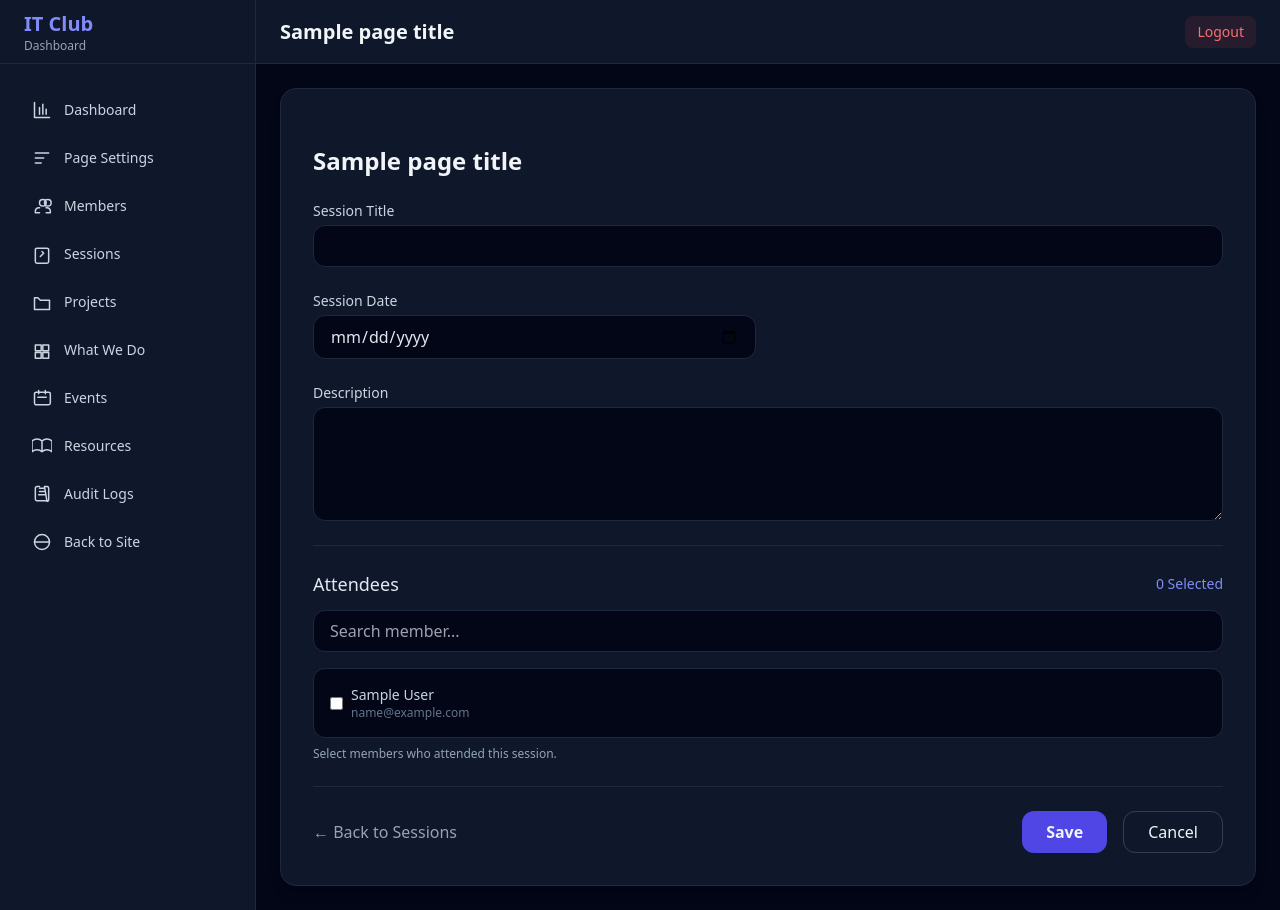
After one commit to akalmannakarmi/it-club-website, a Django app: template templates/dashboard/session/form.html in a window 1280 px wide. The commit adds this page. Run offline with Django 5.2, Linux system fonts and the light colour scheme; tables that the repository leaves empty hold one stand-in row (values such as "Sample post"); the template is opened without the code that fills it: values that come from a table or form of the project are taken from there, most other values are stand-ins (such as "Sample title", 1, 10 or a date in 2020); parts of the project's set-up code (start-up, migrations or seed data) failed here and were passed over; some libraries are stand-ins or nearby versions.

Commit message:
added attendance sessions

```diff
--- /dev/null
+++ b/attendance/admin.py
@@ -0,0 +1,4 @@
+from django.contrib import admin
+from .models import Session
+
+admin.site.register(Session)
--- /dev/null
+++ b/attendance/apps.py
@@ -0,0 +1,6 @@
+from django.apps import AppConfig
+
+
+class AttendanceConfig(AppConfig):
+    default_auto_field = "django.db.models.BigAutoField"
+    name = "attendance"
--- /dev/null
+++ b/attendance/models.py
@@ -0,0 +1,12 @@
+from django.db import models
+from audit.models import BaseModel
+from user.models import User
+
+
+# Create your models here.
+class Session(BaseModel):
+    title = models.TextField("Session Title")
+    date = models.DateField("Session Date")
+    description = models.TextField("Session Description", null=True, blank=True)
+
+    attendees = models.ManyToManyField(User, related_name="attended_sessions")
--- a/config/settings.py
+++ b/config/settings.py
@@ -49,6 +49,7 @@ INSTALLED_APPS = [
     "pages",
     "projects",
     "events",
+    "attendance",
     "dashboard",
 ]
 
--- a/dashboard/forms.py
+++ b/dashboard/forms.py
@@ -4,6 +4,7 @@ from pages.models import PageVisibility, WhatWeDo
 from events.models import Event
 from projects.models import Project
 from resources.models import Resource
+from attendance.models import Session
 
 
 class PageForm(forms.ModelForm):
@@ -48,3 +49,9 @@ class ResourceForm(forms.ModelForm):
     class Meta:
         model = Resource
         fields = "__all__"
+
+
+class SessionForm(forms.ModelForm):
+    class Meta:
+        model = Session
+        fields = "__all__"
--- a/dashboard/urls.py
+++ b/dashboard/urls.py
@@ -26,6 +26,10 @@ from .views import (
     ResourceUpdateView,
     ResourceDeleteView,
     AuditListView,
+    SessionListView,
+    SessionCreateView,
+    SessionUpdateView,
+    SessionDeleteView,
 )
 
 app_name = "dashboard"
@@ -78,4 +82,12 @@ urlpatterns = [
         ResourceDeleteView.as_view(),
         name="resource_delete",
     ),
+    path("session/", SessionListView.as_view(), name="session_list"),
+    path("session/create/", SessionCreateView.as_view(), name="session_create"),
+    path("session/edit/<int:pk>/", SessionUpdateView.as_view(), name="session_edit"),
+    path(
+        "session/delete/<int:pk>/",
+        SessionDeleteView.as_view(),
+        name="session_delete",
+    ),
 ]
--- a/templates/dashboard/base.html
+++ b/templates/dashboard/base.html
@@ -63,6 +63,30 @@
         </svg>
 
         Members
+      </a>
+
+      <!-- Sessions / Attendance -->
+      <a href="{% url 'dashboard:session_list' %}"
+        class="flex items-center gap-3 px-4 py-3 rounded-xl transition
+        {% if active_page == 'session_list' %}
+          bg-indigo-500/10 text-indigo-400
+        {% else %}
+          hover:bg-slate-800 text-slate-300
+        {% endif %}">
+
+        <!-- Clipboard Check Icon -->
+        <svg xmlns="http://www.w3.org/2000/svg"
+            class="w-5 h-5"
+            fill="none"
+            viewBox="0 0 24 24"
+            stroke="currentColor">
+          <path stroke-linecap="round"
+                stroke-linejoin="round"
+                stroke-width="1.8"
+                d="M9 5h6m-3 4l2 2-4 4m7-10H6a2 2 0 00-2 2v14a2 2 0 002 2h12a2 2 0 002-2V7a2 2 0 00-2-2z" />
+        </svg>
+
+        Sessions
       </a>
 
       <!-- Projects -->
--- /dev/null
+++ b/templates/dashboard/session/form.html
@@ -0,0 +1,156 @@
+{% extends "dashboard/base.html" %}
+
+{% block title %}{{ page_title }} · IT Club{% endblock %}
+{% block page_title %}{{ page_title }}{% endblock %}
+
+{% block subcontent %}
+
+<div class="max-w-6xl mx-auto">
+
+<form method="POST"
+      class="bg-slate-900 border border-slate-800 rounded-2xl p-8 shadow-lg space-y-6">
+  {% csrf_token %}
+
+  <h2 class="text-2xl font-semibold text-slate-100">
+    {{ page_title }}
+  </h2>
+
+  <!-- Basic Info -->
+  <div class="grid grid-cols-1 md:grid-cols-2 gap-6">
+
+    <!-- Title -->
+    <div class="flex flex-col md:col-span-2">
+      <label class="text-sm text-slate-300 mb-1">Session Title</label>
+      <input type="text"
+             name="title"
+             value="{{ form.title.value|default_if_none:'' }}"
+             required
+             class="bg-slate-950 border border-slate-800 rounded-xl px-4 py-2 text-slate-200 focus:ring-2 focus:ring-indigo-500">
+    </div>
+
+    <!-- Date -->
+    <div class="flex flex-col">
+      <label class="text-sm text-slate-300 mb-1">Session Date</label>
+      <input type="date"
+             name="date"
+             value="{{ form.date.value|date:'Y-m-d' }}"
+             required
+             class="bg-slate-950 border border-slate-800 rounded-xl px-4 py-2 text-slate-200 focus:ring-2 focus:ring-indigo-500">
+    </div>
+
+    <!-- Description -->
+    <div class="flex flex-col md:col-span-2">
+      <label class="text-sm text-slate-300 mb-1">Description</label>
+      <textarea name="description"
+                rows="4"
+                class="bg-slate-950 border border-slate-800 rounded-xl px-4 py-2 text-slate-200 focus:ring-2 focus:ring-indigo-500">{{ form.description.value|default_if_none:'' }}</textarea>
+    </div>
+
+  </div>
+
+  <!-- Attendees Section -->
+  <div class="pt-6 border-t border-slate-800">
+
+    <div class="flex justify-between items-center mb-3">
+      <label class="text-lg font-medium text-slate-200">
+        Attendees
+      </label>
+
+      <span id="selectedCount"
+            class="text-sm text-indigo-400">
+        0 Selected
+      </span>
+    </div>
+
+    <!-- Search Box -->
+    <input type="text"
+           id="attendeeSearch"
+           placeholder="Search member..."
+           class="w-full mb-4 bg-slate-950 border border-slate-800 rounded-xl px-4 py-2 text-slate-200">
+
+    <!-- Scrollable Members List -->
+    <div class="max-h-72 overflow-y-auto bg-slate-950 border border-slate-800 rounded-xl p-4">
+
+      <div class="grid grid-cols-1 md:grid-cols-2 lg:grid-cols-3 gap-3">
+
+        {% for member in members %}
+        <label class="flex items-center gap-2 text-sm text-slate-300 attendee-item">
+          <input type="checkbox"
+                 name="attendees"
+                 value="{{ member.id }}"
+                 {% if member in form.instance.attendees.all %}checked{% endif %}
+                 class="accent-indigo-600 attendee-checkbox">
+          <span>
+            {{ member.first_name }} {{ member.last_name }}
+            <span class="text-xs text-slate-500 block">
+              {{ member.email }}
+            </span>
+          </span>
+        </label>
+        {% endfor %}
+
+      </div>
+
+    </div>
+
+    <p class="text-xs text-slate-400 mt-2">
+      Select members who attended this session.
+    </p>
+
+  </div>
+
+  <!-- Actions -->
+  <div class="flex justify-between items-center pt-6 border-t border-slate-800 mt-6">
+
+    <a href="{% url 'dashboard:session_list' %}"
+       class="text-slate-400 hover:text-slate-200 transition">
+      ← Back to Sessions
+    </a>
+
+    <div class="flex gap-4">
+      <button type="submit"
+              class="px-6 py-2 rounded-xl bg-indigo-600 hover:bg-indigo-700 transition font-semibold">
+        Save
+      </button>
+
+      <a href="{% url 'dashboard:session_list' %}"
+         class="px-6 py-2 rounded-xl border border-slate-700 hover:bg-slate-800 transition">
+        Cancel
+      </a>
+    </div>
+
+  </div>
+
+</form>
+</div>
+
+<!-- Simple JS Search + Selected Counter -->
+<script>
+const searchInput = document.getElementById("attendeeSearch");
+const attendees = document.querySelectorAll(".attendee-item");
+const checkboxes = document.querySelectorAll(".attendee-checkbox");
+const selectedCount = document.getElementById("selectedCount");
+
+function updateCount() {
+  let count = document.querySelectorAll(".attendee-checkbox:checked").length;
+  selectedCount.innerText = count + " Selected";
+}
+
+updateCount();
+
+checkboxes.forEach(cb => {
+  cb.addEventListener("change", updateCount);
+});
+
+searchInput.addEventListener("keyup", function() {
+  let value = this.value.toLowerCase();
+
+  attendees.forEach(item => {
+    item.style.display = item.innerText.toLowerCase().includes(value)
+      ? "flex"
+      : "none";
+  });
+});
+</script>
+
+{% endblock %}
```
Also changed, not shown: dashboard/views.py (+67 -0 lines), templates/dashboard/session/list.html (added, +97 -0 lines), attendance/__init__.py (added), attendance/migrations/0001_initial.py (added), attendance/migrations/__init__.py (added), attendance/views.py (added), events/migrations/0004_alter_event_options.py (added), pages/migrations/0007_alter_pagevisibility_options_alter_whatwedo_options.py (added), projects/migrations/0004_alter_project_options.py (added), resources/migrations/0006_alter_resource_options.py (added).
